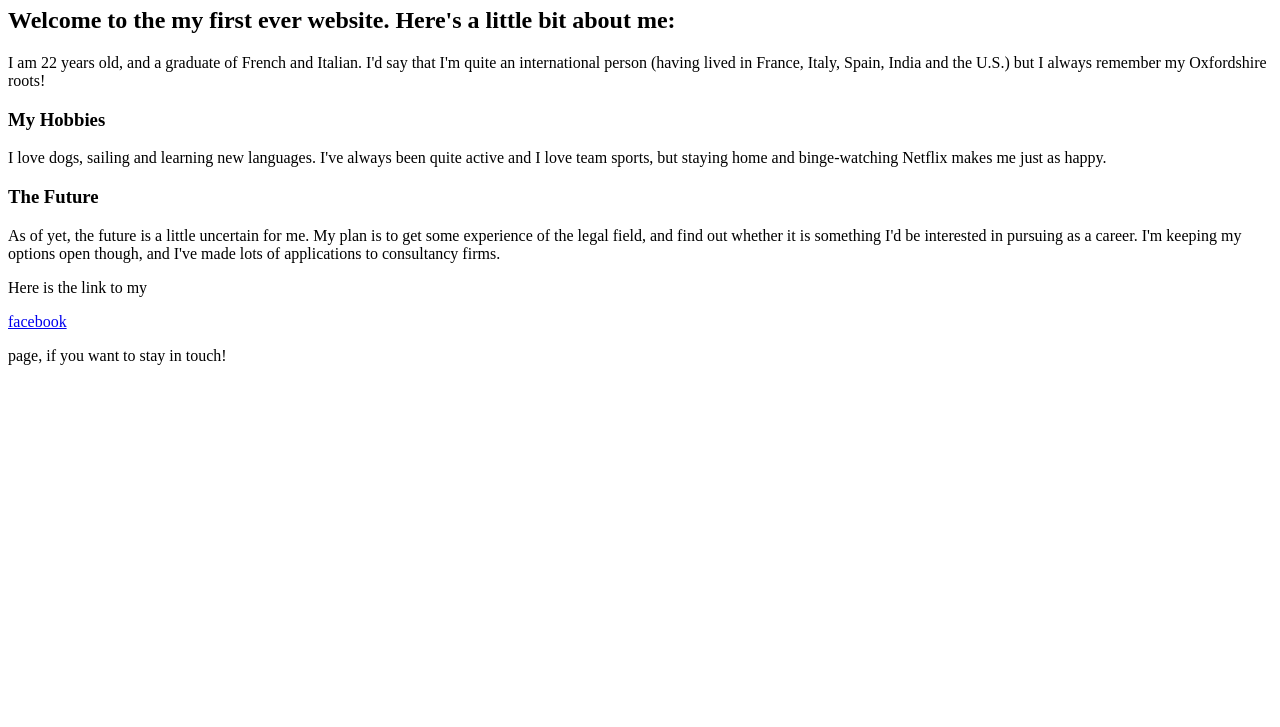
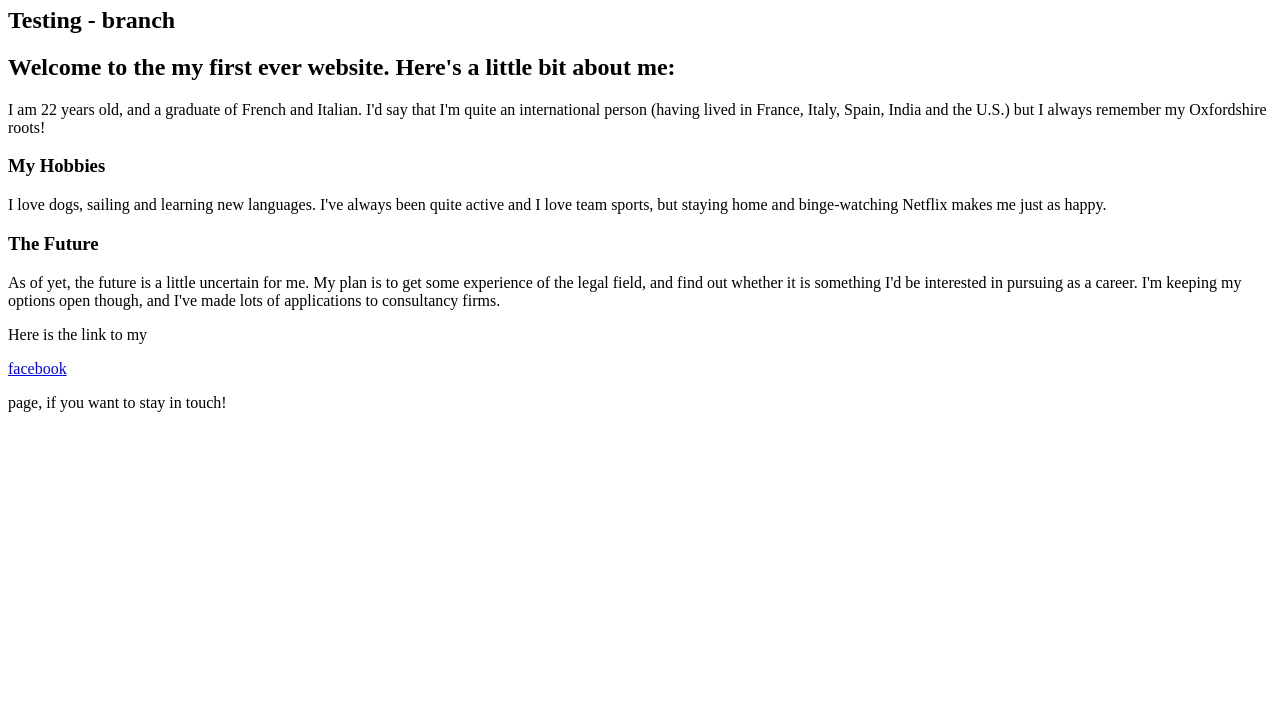
Before and after one commit to FreyaJG/web_project, a plain HTML site: page index.html in a window 1280 px wide. Shown: the part 73-800 px from the top of the page. Drawn offline with Linux system fonts and the light colour scheme.

Commit message:
change of heading

```diff
--- a/index.html
+++ b/index.html
@@ -8,6 +8,7 @@
 <body>
 
   <h1>Hello world!</h1>
+  <h2>Testing - branch</h2>
 
 <h2>Welcome to the my first ever website. Here's a little bit about me:</h2>
 
```
